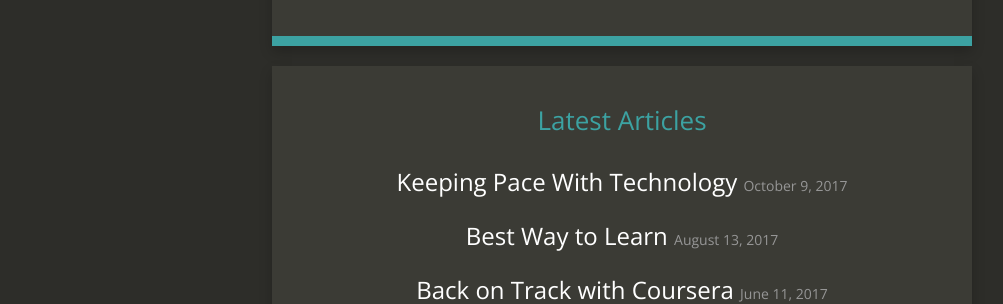
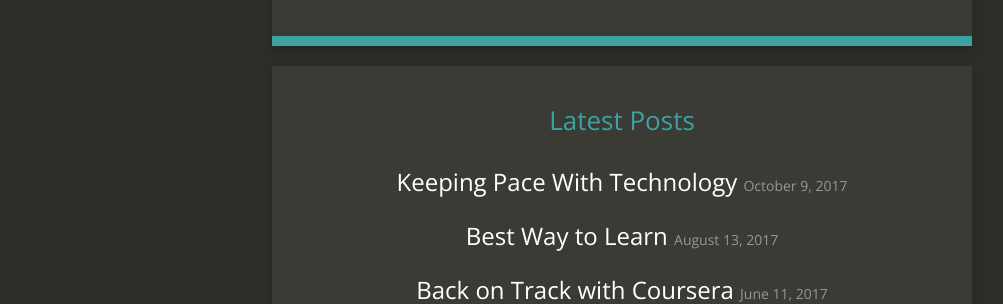
Before and after one commit to jgarr16/jrgarrigues.github.io, a Jekyll site: the page built from index.html, in a window 1280 px wide. Shown: the part 442-746 px from the top of the page, without its empty margins (18-1021 px from the left). Built offline with Jekyll 4.4.1, drawn with Linux system fonts in a browser that asks for light colours; nearby versions of some CDN libraries.

Commit message:
cleanup new theme 17

```diff
--- a/index.html
+++ b/index.html
@@ -25,7 +25,7 @@ make-smaller-titles: true
 
             <div class="articles">
 
-              <h2>Latest Articles</h2>
+              <h2>Latest Posts</h2>
 
               <ul>
                   {% for post in site.posts limit: site.post_limit %}
```
